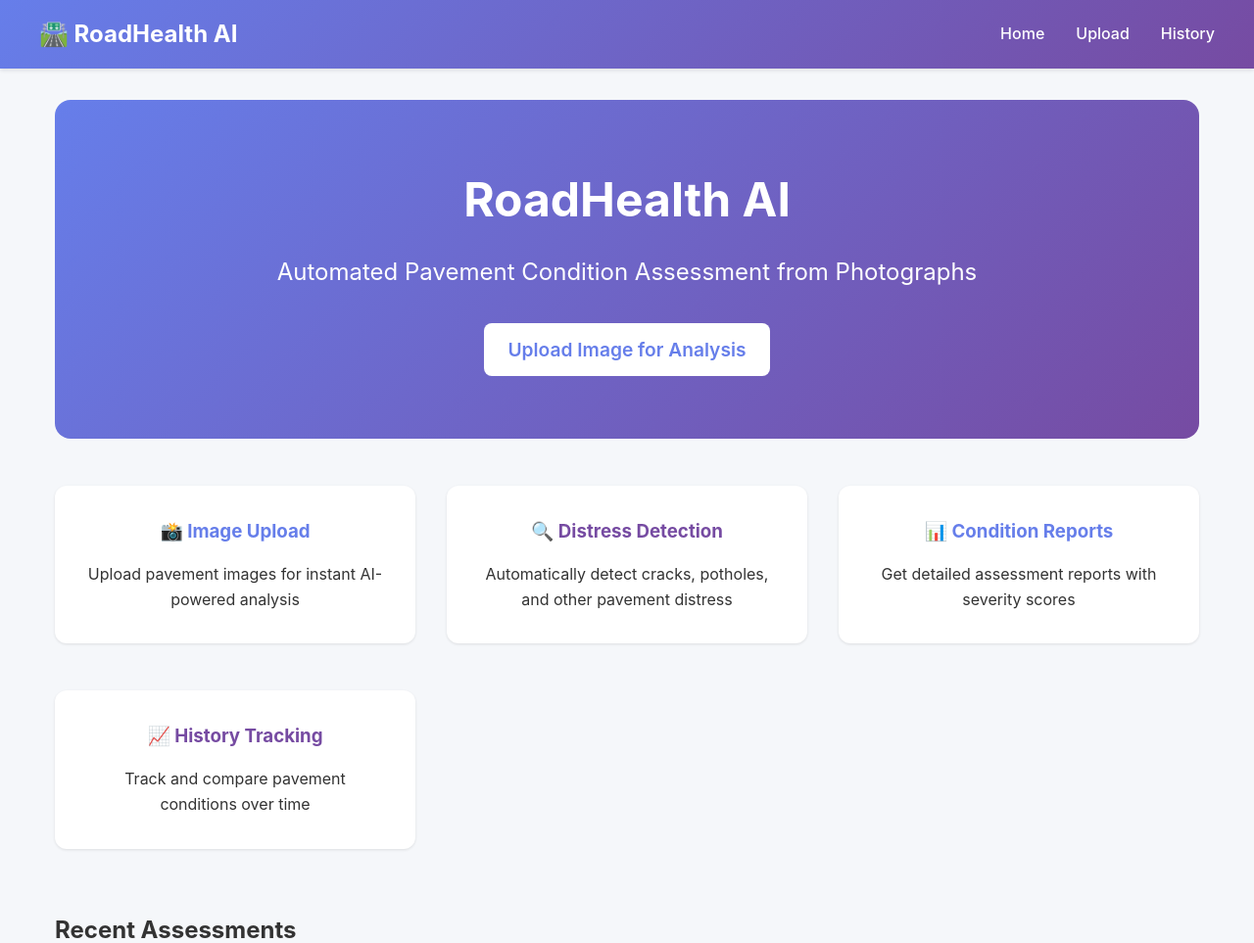
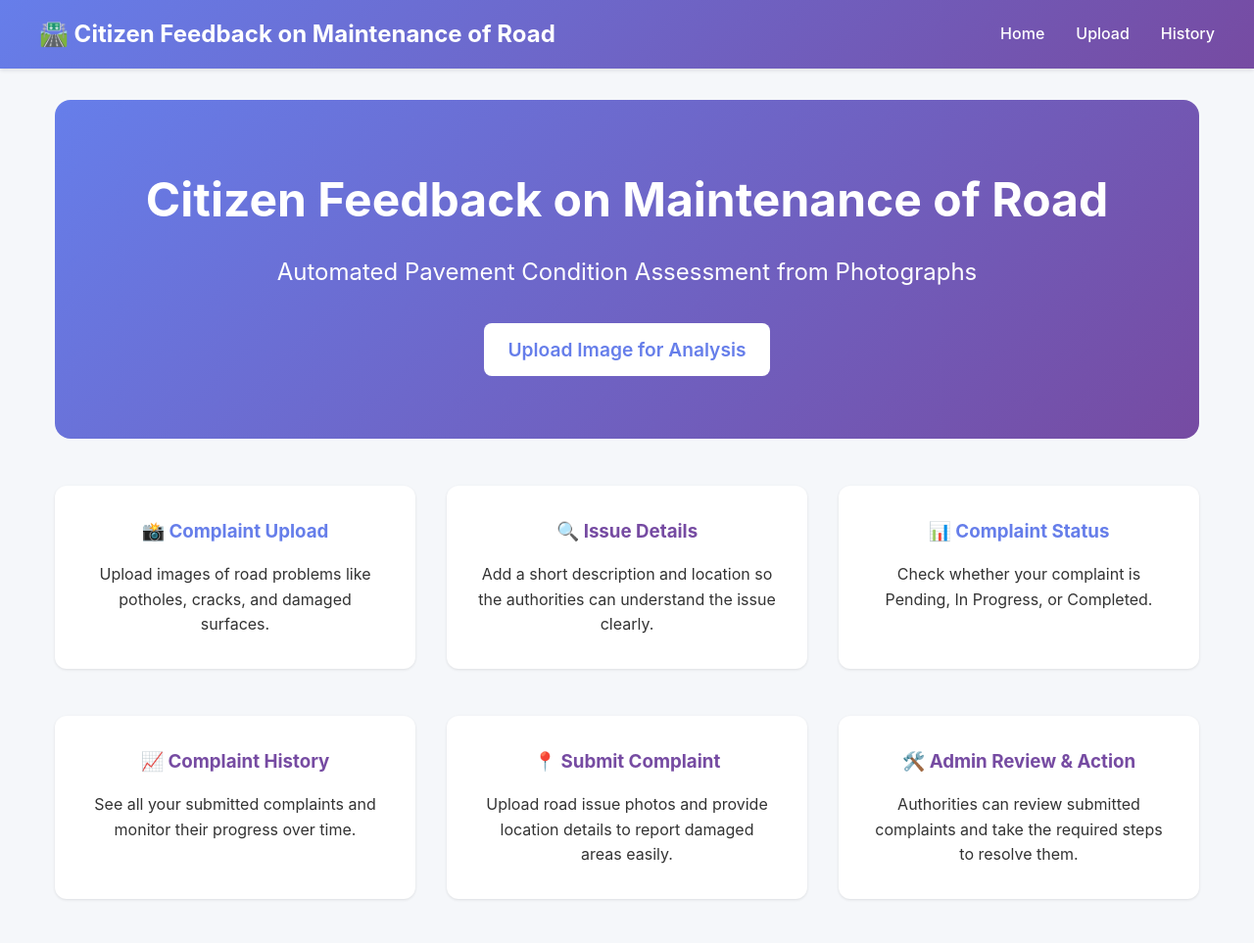
Before and after one commit to manaskumar8544/RoadManagementFeedback, a Django app: page / in a window 1280 px wide. Shown: the top 963 px of the page at 98% size. Run offline with Django 5.2, Linux system fonts and the light colour scheme; data comes from the database, SQL or seed files in the repository.

Commit message:
Add Django project (RoadHealthAI) — initial project files

```diff
--- a/assessment/templates/assessment/base.html
+++ b/assessment/templates/assessment/base.html
@@ -3,7 +3,7 @@
 <head>
     <meta charset="UTF-8">
     <meta name="viewport" content="width=device-width, initial-scale=1.0">
-    <title>{% block title %}RoadHealth AI{% endblock %}</title>
+    <title>{% block title %}Citizen Feedback on Maintenance of Road{% endblock %}</title>
     <style>
         * {
             margin: 0;
@@ -138,7 +138,7 @@
 <body>
     <nav class="navbar">
         <div class="navbar-container">
-            <a href="{% url 'home' %}" class="navbar-brand">🛣️ RoadHealth AI</a>
+            <a href="{% url 'home' %}" class="navbar-brand">🛣️ Citizen Feedback on Maintenance of Road</a>
             <ul class="navbar-menu">
                 <li><a href="{% url 'home' %}">Home</a></li>
                 <li><a href="{% url 'upload_image' %}">Upload</a></li>
@@ -160,7 +160,7 @@
     </div>
 
     <footer>
-        <p>&copy; 2025 RoadHealth AI - Automated Pavement Condition Assessment</p>
+        <p>&copy; 2025 Citizen Feedback on Maintenance of Road</p>
     </footer>
 
     {% block extra_js %}{% endblock %}
--- a/assessment/templates/assessment/history.html
+++ b/assessment/templates/assessment/history.html
@@ -1,6 +1,6 @@
 {% extends 'assessment/base.html' %}
 
-{% block title %}Assessment History - RoadHealth AI{% endblock %}
+{% block title %}Assessment History - Citizen Feedback on Maintenance of Road{% endblock %}
 
 {% block content %}
 <div>
--- a/assessment/templates/assessment/home.html
+++ b/assessment/templates/assessment/home.html
@@ -1,56 +1,131 @@
-{% extends 'assessment/base.html' %}
-
-{% block title %}Home - RoadHealth AI{% endblock %}
-
-{% block content %}
-<div class="hero" style="text-align: center; padding: 4rem 2rem; background: linear-gradient(135deg, #667eea 0%, #764ba2 100%); border-radius: 16px; color: white; margin-bottom: 3rem;">
-    <h1 style="font-size: 3rem; margin-bottom: 1rem;">RoadHealth AI</h1>
-    <p style="font-size: 1.5rem; margin-bottom: 2rem;">Automated Pavement Condition Assessment from Photographs</p>
-    <a href="{% url 'upload_image' %}" class="btn btn-primary" style="background: white; color: #667eea; font-size: 1.2rem;">
+{% extends 'assessment/base.html' %} {% block title %}Home - Citizen Feedback on
+Maintenance of Road{% endblock %} {% block content %}
+<div
+  class="hero"
+  style="
+    text-align: center;
+    padding: 4rem 2rem;
+    background: linear-gradient(135deg, #667eea 0%, #764ba2 100%);
+    border-radius: 16px;
+    color: white;
+    margin-bottom: 3rem;
+  "
+>
+  <h1 style="font-size: 3rem; margin-bottom: 1rem">
+    Citizen Feedback on Maintenance of Road
+  </h1>
+  <p style="font-size: 1.5rem; margin-bottom: 2rem">
+    Automated Pavement Condition Assessment from Photographs
+  </p>
+  <a
+    href="{% url 'upload_image' %}"
+    class="btn btn-primary"
+    style="background: white; color: #667eea; font-size: 1.2rem"
+  >
     Upload Image for Analysis
   </a>
 </div>
 
-<div class="features" style="display: grid; grid-template-columns: repeat(auto-fit, minmax(280px, 1fr)); gap: 2rem; margin-bottom: 3rem;">
-    <div class="card" style="text-align: center;">
-        <h3 style="margin-bottom: 1rem; color: #667eea;">📸 Image Upload</h3>
-        <p>Upload pavement images for instant AI-powered analysis</p>
+<div
+  class="features"
+  style="
+    display: grid;
+    grid-template-columns: repeat(auto-fit, minmax(280px, 1fr));
+    gap: 2rem;
+    margin-bottom: 3rem;
+  "
+>
+  <div class="card" style="text-align: center">
+    <h3 style="margin-bottom: 1rem; color: #667eea">📸 Complaint Upload</h3>
+    <p>
+      Upload images of road problems like potholes, cracks, and damaged
+      surfaces.
+    </p>
   </div>
 
-    <div class="card" style="text-align: center;">
-        <h3 style="margin-bottom: 1rem; color: #764ba2;">🔍 Distress Detection</h3>
-        <p>Automatically detect cracks, potholes, and other pavement distress</p>
+  <div class="card" style="text-align: center">
+    <h3 style="margin-bottom: 1rem; color: #764ba2">🔍 Issue Details</h3>
+    <p>
+      Add a short description and location so the authorities can understand the
+      issue clearly.
+    </p>
   </div>
 
-    <div class="card" style="text-align: center;">
-        <h3 style="margin-bottom: 1rem; color: #667eea;">📊 Condition Reports</h3>
-        <p>Get detailed assessment reports with severity scores</p>
+  <div class="card" style="text-align: center">
+    <h3 style="margin-bottom: 1rem; color: #667eea">📊 Complaint Status</h3>
+    <p>Check whether your complaint is Pending, In Progress, or Completed.</p>
   </div>
 
-    <div class="card" style="text-align: center;">
-        <h3 style="margin-bottom: 1rem; color: #764ba2;">📈 History Tracking</h3>
-        <p>Track and compare pavement conditions over time</p>
+  <div class="card" style="text-align: center">
+    <h3 style="margin-bottom: 1rem; color: #764ba2">📈 Complaint History</h3>
+    <p>
+      See all your submitted complaints and monitor their progress over time.
+    </p>
 </div>
+
+<div class="card" style="text-align: center">
+    <h3 style="margin-bottom: 1rem; color: #764ba2">📍 Submit Complaint</h3>
+    <p>
+      Upload road issue photos and provide location details to report damaged areas easily.
+    </p>
+</div>
+
+<div class="card" style="text-align: center">
+  <h3 style="margin-bottom: 1rem; color: #764ba2">🛠️ Admin Review & Action</h3>
+  <p>
+    Authorities can review submitted complaints and take the required steps to resolve them.
+  </p>
 </div>
 
 {% if recent_assessments %}
 <div class="recent-assessments">
-    <h2 style="margin-bottom: 1.5rem;">Recent Assessments</h2>
-    <div style="display: grid; grid-template-columns: repeat(auto-fit, minmax(300px, 1fr)); gap: 1.5rem;">
+  <h2 style="margin-bottom: 1.5rem">Recent Assessments</h2>
+  <div
+    style="
+      display: grid;
+      grid-template-columns: repeat(auto-fit, minmax(300px, 1fr));
+      gap: 1.5rem;
+    "
+  >
     {% for assessment in recent_assessments %}
     <div class="card">
-            <img src="{{ assessment.image.url }}" alt="Pavement" style="width: 100%; height: 200px; object-fit: cover; border-radius: 8px; margin-bottom: 1rem;">
-            <div style="display: flex; justify-content: space-between; align-items: center; margin-bottom: 0.5rem;">
-                <span style="font-weight: bold;">Condition:</span>
-                <span style="padding: 0.25rem 0.75rem; border-radius: 20px; background: {{ assessment.get_condition_color }}; color: white; text-transform: capitalize;">
+      <img
+        src="{{ assessment.image.url }}"
+        alt="Pavement"
+        style="
+          width: 100%;
+          height: 200px;
+          object-fit: cover;
+          border-radius: 8px;
+          margin-bottom: 1rem;
+        "
+      />
+      <div
+        style="
+          display: flex;
+          justify-content: space-between;
+          align-items: center;
+          margin-bottom: 0.5rem;
+        "
+      >
+        <span style="font-weight: bold">Condition:</span>
+        <span
+          style="padding: 0.25rem 0.75rem; border-radius: 20px; background: {{ assessment.get_condition_color }}; color: white; text-transform: capitalize;"
+        >
           {{ assessment.overall_condition }}
         </span>
       </div>
-            <p style="color: #6b7280; margin-bottom: 1rem;">{{ assessment.uploaded_at|date:"M d, Y" }}</p>
-            <a href="{% url 'assessment_results' assessment.pk %}" class="btn btn-primary" style="width: 100%; text-align: center;">View Results</a>
+      <p style="color: #6b7280; margin-bottom: 1rem">
+        {{ assessment.uploaded_at|date:"M d, Y" }}
+      </p>
+      <a
+        href="{% url 'assessment_results' assessment.pk %}"
+        class="btn btn-primary"
+        style="width: 100%; text-align: center"
+        >View Results</a
+      >
     </div>
     {% endfor %}
   </div>
 </div>
-{% endif %}
-{% endblock %}
+{% endif %} {% endblock %}
--- a/assessment/templates/assessment/results.html
+++ b/assessment/templates/assessment/results.html
@@ -1,6 +1,6 @@
 {% extends 'assessment/base.html' %}
 
-{% block title %}Assessment Results - RoadHealth AI{% endblock %}
+{% block title %}Assessment Results - Citizen Feedback on Maintenance of Road{% endblock %}
 
 {% block content %}
 <div style="max-width: 900px; margin: 0 auto;">
--- a/assessment/templates/assessment/upload.html
+++ b/assessment/templates/assessment/upload.html
@@ -1,6 +1,6 @@
 {% extends 'assessment/base.html' %}
 
-{% block title %}Upload Image - RoadHealth AI{% endblock %}
+{% block title %}Upload Image - Citizen Feedback on Maintenance of Road{% endblock %}
 
 {% block content %}
 <div class="card" style="max-width: 600px; margin: 0 auto;">
```
Also changed, not shown: requirements.txt (+38 -6 lines), 1 other file. Lines whose indentation alone changed are shown as unchanged.
